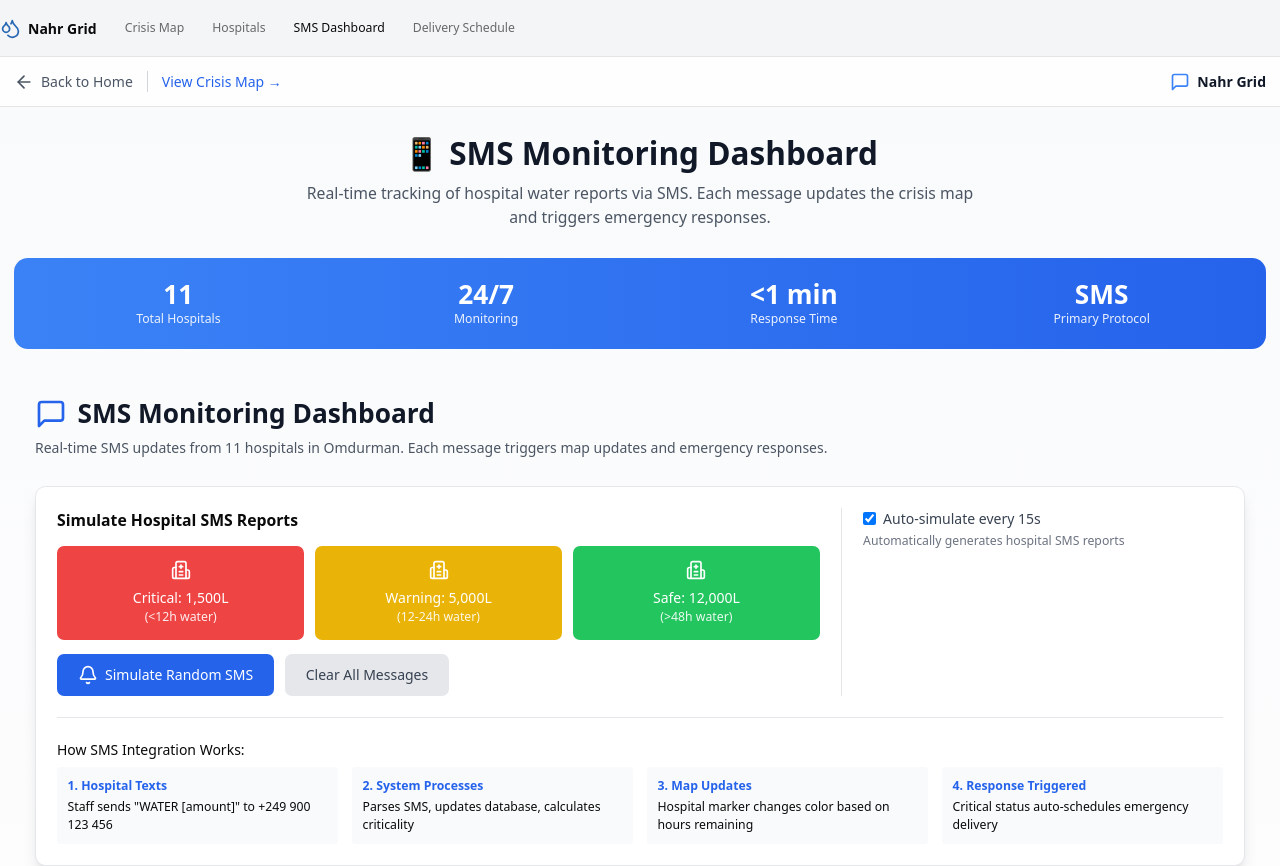
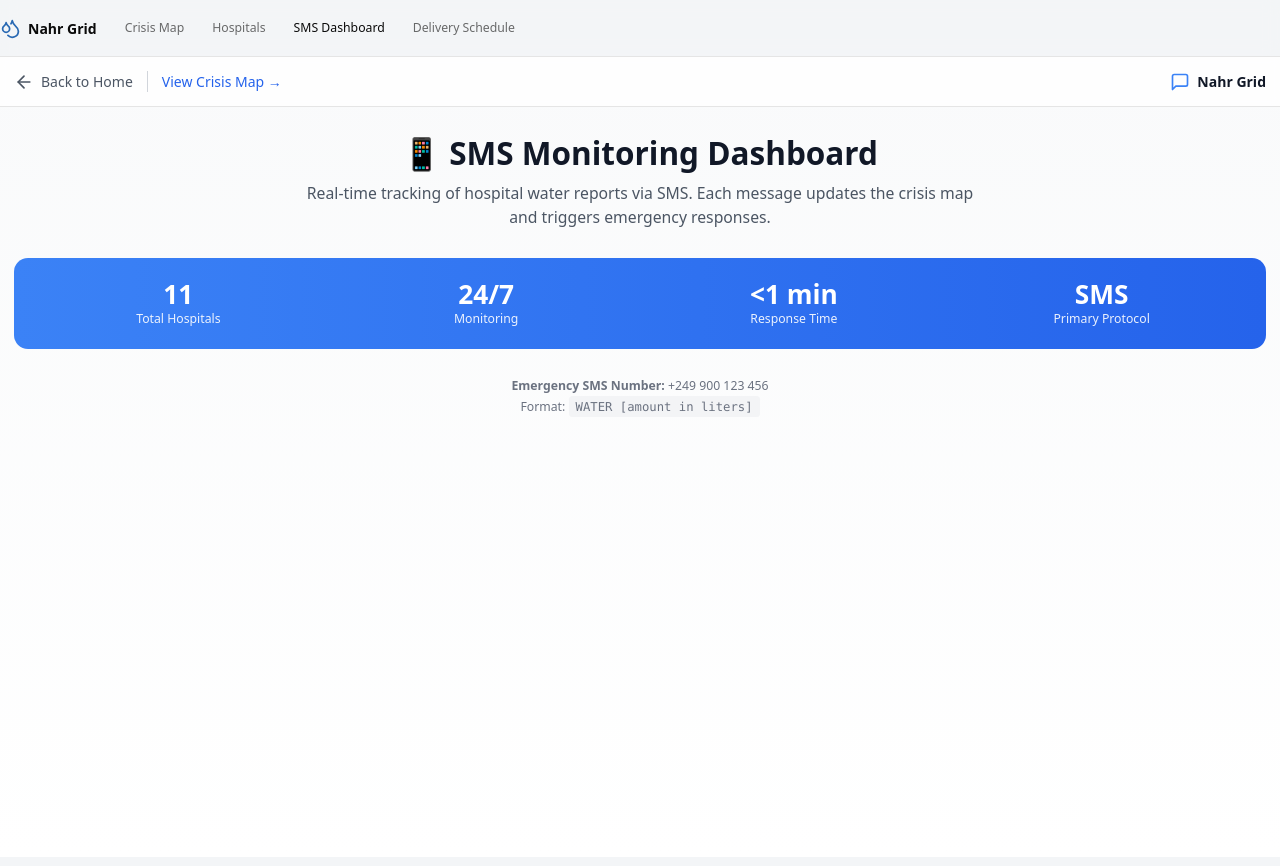
Before and after one commit to dialzay/nahr-sms, a Next.js app: page /sms-dashboard in a window 1280 px wide. Shown: the top 866 px of the page. Built offline with nearby package versions, Linux system fonts and the light colour scheme.

Commit message:
Update page.tsx

```diff
--- a/src/app/sms-dashboard/page.tsx
+++ b/src/app/sms-dashboard/page.tsx
@@ -68,8 +68,6 @@ export default function SmsDashboardPage() {
           </div>
         </div>
 
-        {/* SMS Dashboard Component */}
-        <SMSDashboard />
 
 
         {/* Emergency Contact */}
```
